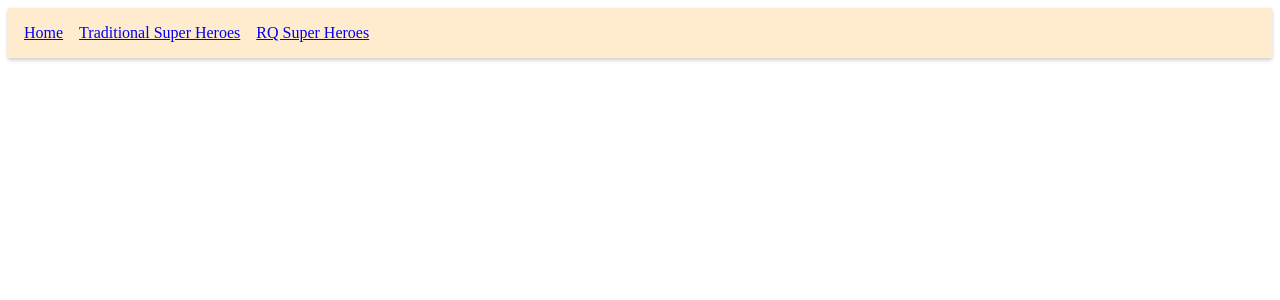
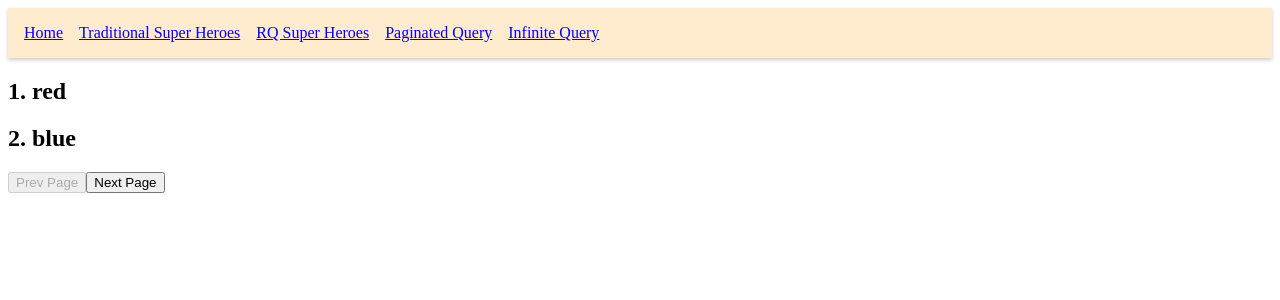
Before and after one commit to ssk090/react-query-tutorial, a React (Vite) app: page /paginated-query in a window 1280 px wide. Shown: the top 300 px of the page. Built offline with nearby package versions, Linux system fonts and the light colour scheme; data requests are answered from the project's data file.

Commit message:
chapter 20 checkpoint

```diff
--- a/db.json
+++ b/db.json
@@ -41,5 +41,39 @@
       "id": "ssk090",
       "courses": ["react", "vue", "angular"]
     }
+  ],
+  "colors": [
+    {
+      "id": 1,
+      "label": "red"
+    },
+    {
+      "id": 2,
+      "label": "blue"
+    },
+    {
+      "id": 3,
+      "label": "green"
+    },
+    {
+      "id": 4,
+      "label": "yellow"
+    },
+    {
+      "id": 5,
+      "label": "black"
+    },
+    {
+      "id": 6,
+      "label": "white"
+    },
+    {
+      "id": 7,
+      "label": "orange"
+    },
+    {
+      "id": 8,
+      "label": "purple"
+    }
   ]
 }
--- a/package.json
+++ b/package.json
@@ -14,7 +14,7 @@
     "@tanstack/react-query": "^5.51.15",
     "@tanstack/react-query-devtools": "^5.51.15",
     "axios": "^1.7.2",
-    "json-server": "^1.0.0-beta.1",
+    "json-server": "0.17.1",
     "react": "^18.3.1",
     "react-dom": "^18.3.1",
     "react-router-dom": "^6.25.1"
--- a/src/App.jsx
+++ b/src/App.jsx
@@ -8,6 +8,8 @@ import RQSuperhero from "./components/RQSuperhero";
 import ParallelQueries from "./components/ParallelQueries.page";
 import { DynamicParallelQueries } from "./components/DynamicParallelQueries.page";
 import { DependentQuery } from "./components/DependentQuery.page";
+import PaginatedQuery from "./components/PaginatedQuery.page";
+import InfiniteQuery from "./components/InfiniteQuery.page";
 
 function App() {
   const queryClient = new QueryClient();
@@ -26,9 +28,16 @@ function App() {
               <li>
                 <Link to="/rq-super-heroes">RQ Super Heroes</Link>
               </li>
+              <li>
+                <Link to="/paginated-query">Paginated Query</Link>
+              </li>
+              <li>
+                <Link to="/infinite-query">Infinite Query</Link>
+              </li>
             </ul>
           </nav>
           <Routes>
+            <Route path="/infinite-query" Component={InfiniteQuery} />
             <Route
               path="rq-dependent"
               element={<DependentQuery email="shivanandasai.38@gmail.com" />}
@@ -38,6 +47,7 @@ function App() {
               element={<DynamicParallelQueries heroIds={[1, 3]} />}
             />
             <Route path="/parallel-queries" Component={ParallelQueries} />
+            <Route path="/paginated-query" Component={PaginatedQuery} />
             <Route path="/rq-super-heroes/:heroId" Component={RQSuperhero} />
             <Route path="/super-heroes" Component={SuperheroesPage} />
             <Route path="/rq-super-heroes" Component={RQSuperheroesPage} />
--- /dev/null
+++ b/src/components/InfiniteQuery.page.jsx
@@ -0,0 +1,61 @@
+import { useInfiniteQuery } from "@tanstack/react-query";
+import axios from "axios";
+
+const fetchColors = async ({ pageParam = 1 }) => {
+  const response = await axios.get(
+    `http://localhost:4000/colors?_limit=2&_page=${pageParam}`
+  );
+  return response.data;
+};
+
+const InfiniteQuery = () => {
+  const {
+    data,
+    isLoading,
+    isError,
+    error,
+    hasNextPage,
+    fetchNextPage,
+    isFetching,
+    isFetchingNextPage,
+  } = useInfiniteQuery({
+    queryKey: ["colors"],
+    queryFn: fetchColors,
+    getNextPageParam: (lastPage, allPages) => {
+      if (allPages.length < 4) {
+        return allPages.length + 1;
+      } else {
+        return undefined;
+      }
+    },
+  });
+
+  if (isLoading) return <div>Loading...</div>;
+  if (isError) return <div>Error: {error.message}</div>;
+
+  return (
+    <>
+      <div>
+        {data?.pages.map((page, i) => (
+          <div key={i}>
+            {page.map((color) => (
+              <div key={color.id}>
+                <h2>
+                  {color.id}. {color.label}
+                </h2>
+              </div>
+            ))}
+          </div>
+        ))}
+      </div>
+      <div>
+        <button disabled={!hasNextPage} onClick={() => fetchNextPage()}>
+          Load More
+        </button>
+      </div>
+      <div>{isFetching && !isFetchingNextPage ? "Loading..." : ""}</div>
+    </>
+  );
+};
+
+export default InfiniteQuery;
--- /dev/null
+++ b/src/components/PaginatedQuery.page.jsx
@@ -0,0 +1,57 @@
+import { useState } from "react";
+import axios from "axios";
+import { useQuery } from "@tanstack/react-query";
+
+const fetchColors = (pageNumber) => {
+  return axios.get(`http://localhost:4000/colors?_limit=2&_page=${pageNumber}`);
+};
+
+const PaginatedQuery = () => {
+  const [pageNumber, setPageNumber] = useState(1);
+  const { isLoading, isError, error, data, isFetching } = useQuery({
+    queryKey: ["colors", pageNumber],
+    queryFn: () => fetchColors(pageNumber),
+    keepPreviousData: true,
+  });
+
+  if (isLoading) {
+    return <h2>Loading...</h2>;
+  }
+
+  if (isError) {
+    return <h2>{error.message}</h2>;
+  }
+
+  return (
+    <>
+      <div>
+        {data?.data.map((color) => {
+          return (
+            <div key={color.id}>
+              <h2>
+                {color.id}. {color.label}
+              </h2>
+            </div>
+          );
+        })}
+      </div>
+      <div>
+        <button
+          onClick={() => setPageNumber((page) => page - 1)}
+          disabled={pageNumber === 1}
+        >
+          Prev Page
+        </button>
+        <button
+          onClick={() => setPageNumber((page) => page + 1)}
+          disabled={pageNumber === 4}
+        >
+          Next Page
+        </button>
+      </div>
+      {isFetching && "Loading"}
+    </>
+  );
+};
+
+export default PaginatedQuery;
--- a/src/hooks/useSuperHeroData.js
+++ b/src/hooks/useSuperHeroData.js
@@ -1,4 +1,4 @@
-import { useQuery } from "@tanstack/react-query";
+import { useQuery, useQueryClient } from "@tanstack/react-query";
 import axios from "axios";
 
 // method 1
@@ -8,9 +8,18 @@ const fetchSuperHero = ({ queryKey }) => {
 };
 
 export const useSuperHeroData = (heroId) => {
+  const queryClient = useQueryClient();
   return useQuery({
     queryKey: ["super-hero", heroId],
     queryFn: fetchSuperHero,
+    initialData: () => {
+      const hero = queryClient
+        .getQueryData("super-hero")
+        ?.data?.find((hero) => hero.id === parseInt(heroId));
+
+      if (hero) return { data: hero };
+      return undefined;
+    },
   });
 };
 
```
Also changed, not shown: 1 other file (tests, documents, lock files or other folders).
